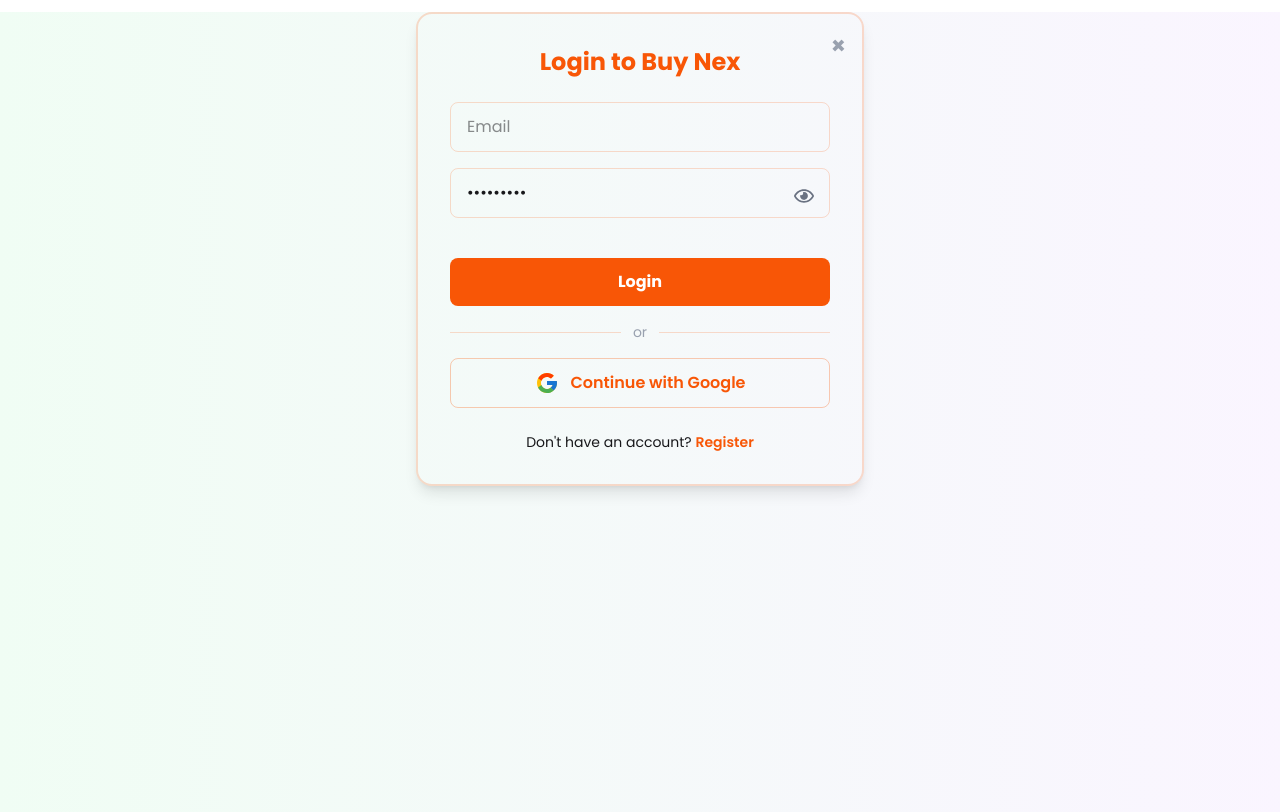
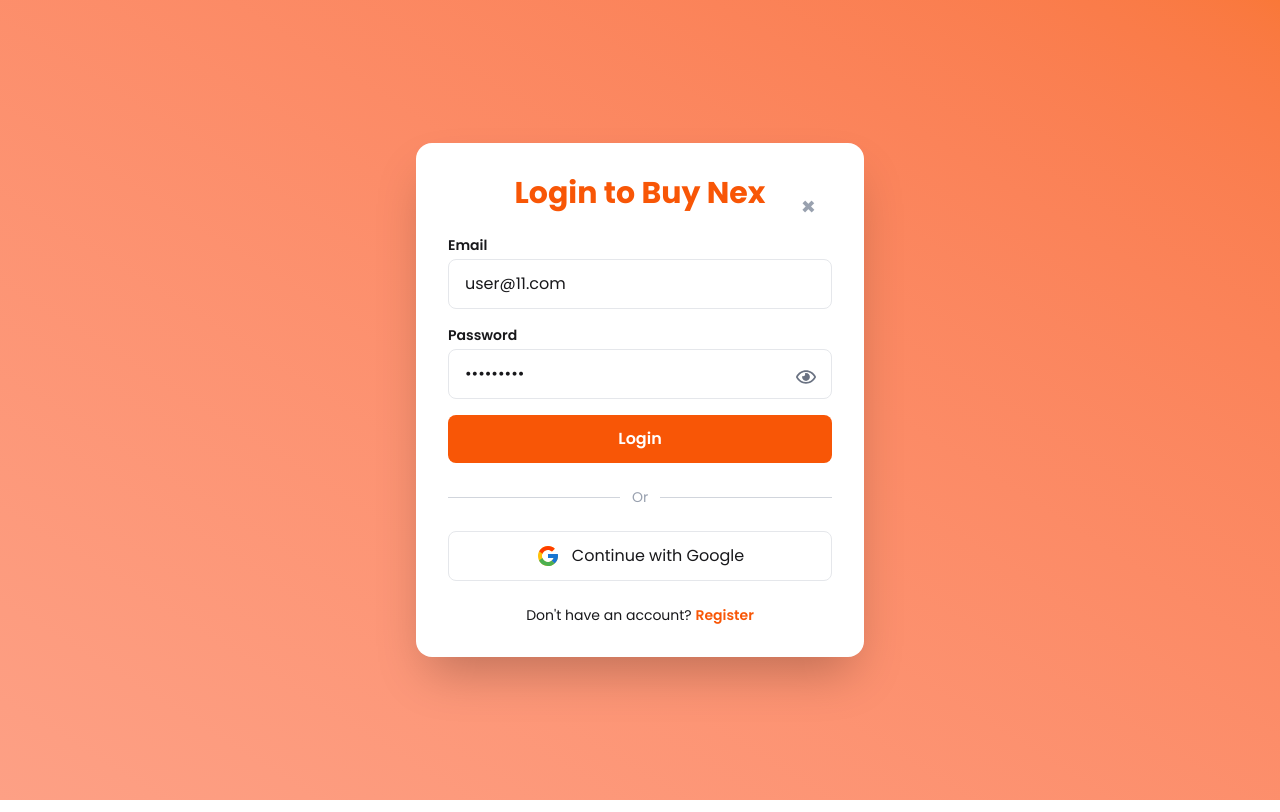
Before and after one commit to tanmayislam2006/Buy-Nex, a React (Vite) app in the folder client/: page /auth/login in a window 1280 px wide. Built offline with nearby package versions, Linux system fonts and the light colour scheme; no server answers.

Commit message:
change the authentication layout design

```diff
--- a/client/src/Layouts/AuthLayout/AuthLayout.jsx
+++ b/client/src/Layouts/AuthLayout/AuthLayout.jsx
@@ -2,13 +2,13 @@
 import { Outlet } from 'react-router';
 
 const AuthLayout = () => {
-    return (
-        <div className='min-h-screen px-4 bg-gradient-to-r from-green-50 to-purple-50 '>
-        <div className=''>
-          <Outlet />
-        </div>
+  return (
+    <div className="min-h-screen bg-gradient-to-tr from-[#fda085] to-[#f85606]/80 flex items-center justify-center px-4">
+      <div className="w-full max-w-md bg-white rounded-2xl shadow-2xl p-8">
+        <Outlet />
       </div>
-    );
+    </div>
+  );
 };
 
 export default AuthLayout;
--- a/client/src/Pages/Auth/Login.jsx
+++ b/client/src/Pages/Auth/Login.jsx
@@ -37,25 +37,6 @@
     try {
       const res = await googleLogin();
       if (res?.user) {
-        const profileInfo = {
-          name: res.user.displayName,
-          email: res.user.email,
-          createdAt: new Date(),
-          lastLogin: new Date(),
-          isVerified: false,
-          role: "user",
-          address: {
-            street: "string",
-            city: "string",
-            state: "string",
-            zipCode: "string",
-            country: "string",
-          },
-          phone: "string",
-        };
-        console.log(profileInfo);
-        // await axiosInstance.post("/register", profileInfo);
-        // await refetchUserData();
         toast.success("Logged in with Google");
         navigate(location?.state || "/");
       }
@@ -65,78 +46,86 @@
   };
 
   return (
-    <div className="relative max-w-md w-full mx-auto border-2 border-primary/20 rounded-2xl shadow-lg p-8 flex flex-col items-center my-3">
-      {/* Cross (×) Button to go back to home */}
-      <Link
-        to="/"
-        className="absolute top-4 right-4 text-gray-400 hover:text-primary text-2xl font-bold"
-        aria-label="Close and go to home"
-      >
-        &times;
-      </Link>
+    <div className="w-full max-w-md mx-auto relative">
+      <h2 className="text-2xl md:text-3xl font-bold text-center text-[#F85606] mb-6">
+        Login to Buy Nex
+      </h2>
 
-      <h2 className="text-2xl font-bold text-primary mb-6">Login to Buy Nex</h2>
+      <form onSubmit={handleLogin} className="space-y-4">
+        <div>
+          <label htmlFor="email" className="block mb-1 text-sm font-semibold">
+            Email
+          </label>
+          <input
+            name="email"
+            type="email"
+            placeholder="Enter your email"
+            className="w-full px-4 py-3 rounded-lg border border-gray-200 focus:outline-none focus:border-[#F85606]"
+            value={"user@11.com"}
+            required
+          />
+        </div>
 
-      <form onSubmit={handleLogin} className="w-full flex flex-col gap-4">
-        <input
-          name="email"
-          type="email"
-          placeholder="Email"
-          className="w-full px-4 py-3 rounded-lg border border-primary/20 focus:outline-none focus:border-primary"
-          required
-        />
-
-        <div className="mb-4 relative">
-          <button
-            type="button"
+        <div className="relative">
+          <label htmlFor="password" className="block mb-1 text-sm font-semibold">
+            Password
+          </label>
+          <input
+            name="password"
+            type={showPass ? "text" : "password"}
+            placeholder="Enter your password"
+            className="w-full px-4 py-3 rounded-lg border border-gray-200 focus:outline-none focus:border-[#F85606]"
+            value={"123456Aa@"}
+            required
+          />
+          <span
             onClick={() => setShowPass(!showPass)}
             className="absolute right-4 bottom-3 cursor-pointer text-gray-500"
           >
             {showPass ? <FaRegEyeSlash size={20} /> : <FaRegEye size={20} />}
-          </button>
-          <input
-            type={showPass ? "text" : "password"}
-            id="password"
-            name="password"
-            defaultValue={"123456Aa@"}
-            placeholder="Enter your password"
-            className="w-full px-4 py-3 rounded-lg border border-primary/20 focus:outline-none focus:border-primary"
-            required
-          />
+          </span>
         </div>
 
         <button
           type="submit"
-          className="w-full bg-primary cursor-pointer text-white font-bold py-3 rounded-lg mt-2"
+          className="w-full bg-[#F85606] text-white font-semibold py-3 rounded-lg hover:bg-[#e54e04] transition cursor-pointer"
         >
           Login
         </button>
       </form>
 
-      <div className="my-4 w-full flex items-center">
-        <div className="flex-1 h-px bg-primary/20"></div>
-        <span className="mx-3 text-gray-400 text-sm">or</span>
-        <div className="flex-1 h-px bg-primary/20"></div>
+      <div className="my-6 flex items-center justify-between">
+        <hr className="flex-1 border-gray-300" />
+        <span className="px-3 text-gray-400 text-sm">Or</span>
+        <hr className="flex-1 border-gray-300" />
       </div>
 
       <button
         onClick={handleGoogleLogin}
-        className="w-full cursor-pointer flex items-center justify-center gap-3 border border-primary/30 py-3 rounded-lg font-semibold text-primary"
+        className="w-full flex items-center justify-center gap-3 border border-gray-200 py-3 rounded-lg transition cursor-pointer"
       >
         <FcGoogle className="text-2xl" />
         Continue with Google
       </button>
 
-      <p className="mt-6 text-sm">
+      <p className="mt-6 text-center text-sm">
         Don't have an account?{" "}
         <Link
           state={location.state}
           to="/auth/register"
-          className="text-primary font-semibold"
+          className="text-[#F85606] font-semibold"
         >
           Register
         </Link>
       </p>
+
+      <Link
+        to="/"
+        className="absolute top-4 right-4 text-gray-400 hover:text-[#F85606] text-2xl font-bold"
+        aria-label="Go Home"
+      >
+        &times;
+      </Link>
     </div>
   );
 };
```
